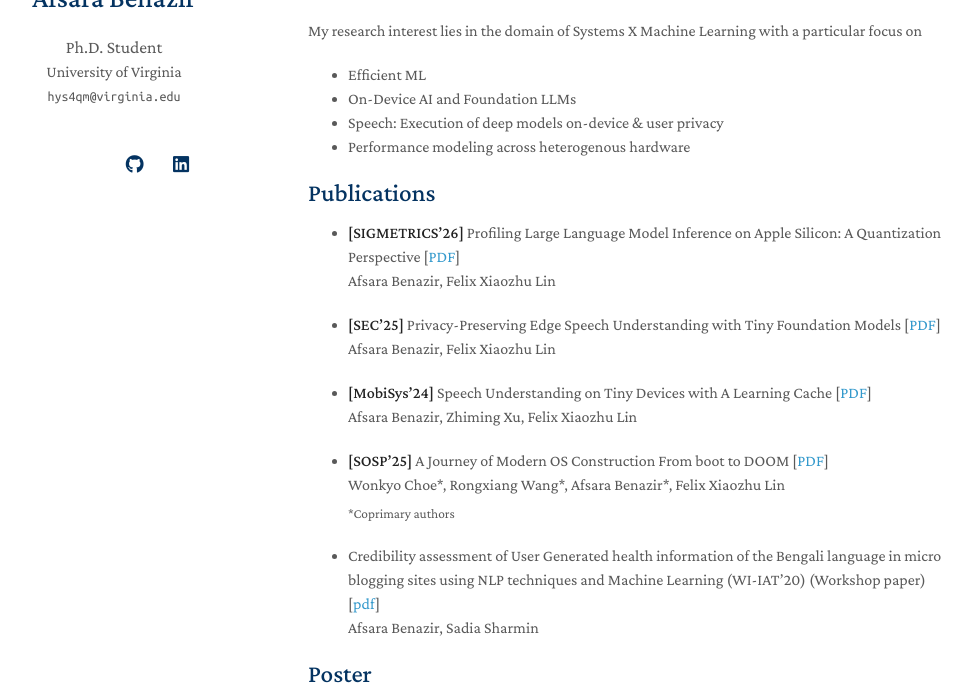
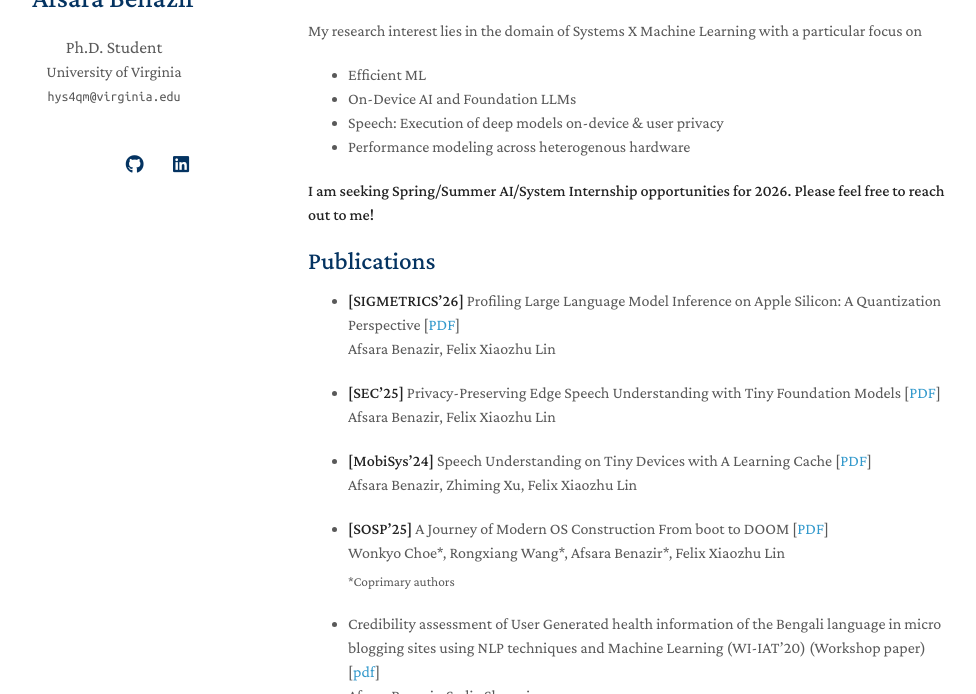
Before and after one commit to afsara-ben/aben.github.io, a Jekyll site: the page built from index.md, in a window 1280 px wide and 900 px high, cut to the strip 206-900 px from the top of the window. Shown: the whole strip, without its empty margins (162-1138 px from the left). Built offline with Jekyll 4.4.1, drawn with Linux system fonts in a browser that asks for light colours; nearby versions of some CDN libraries; a style sheet for code colours, icons or effects is not loaded; our own code applies the rules of GitHub Pages for plain Markdown files.

Commit message:
Add internship opportunity note to index.md
Added a note about seeking internship opportunities for 2026.

```diff
--- a/index.md
+++ b/index.md
@@ -13,6 +13,8 @@ My research interest lies in the domain of Systems X Machine Learning with a par
 * On-Device AI and Foundation LLMs
 * Speech: Execution of deep models on-device & user privacy
 * Performance modeling across heterogenous hardware
+
+**I am seeking Spring/Summer AI/System Internship opportunities for 2026. Please feel free to reach out to me!**
 
 ## Publications
 - **[SIGMETRICS'26]** Profiling Large Language Model Inference on Apple Silicon: A Quantization Perspective [[PDF](https://arxiv.org/abs/2508.08531)] \
```
